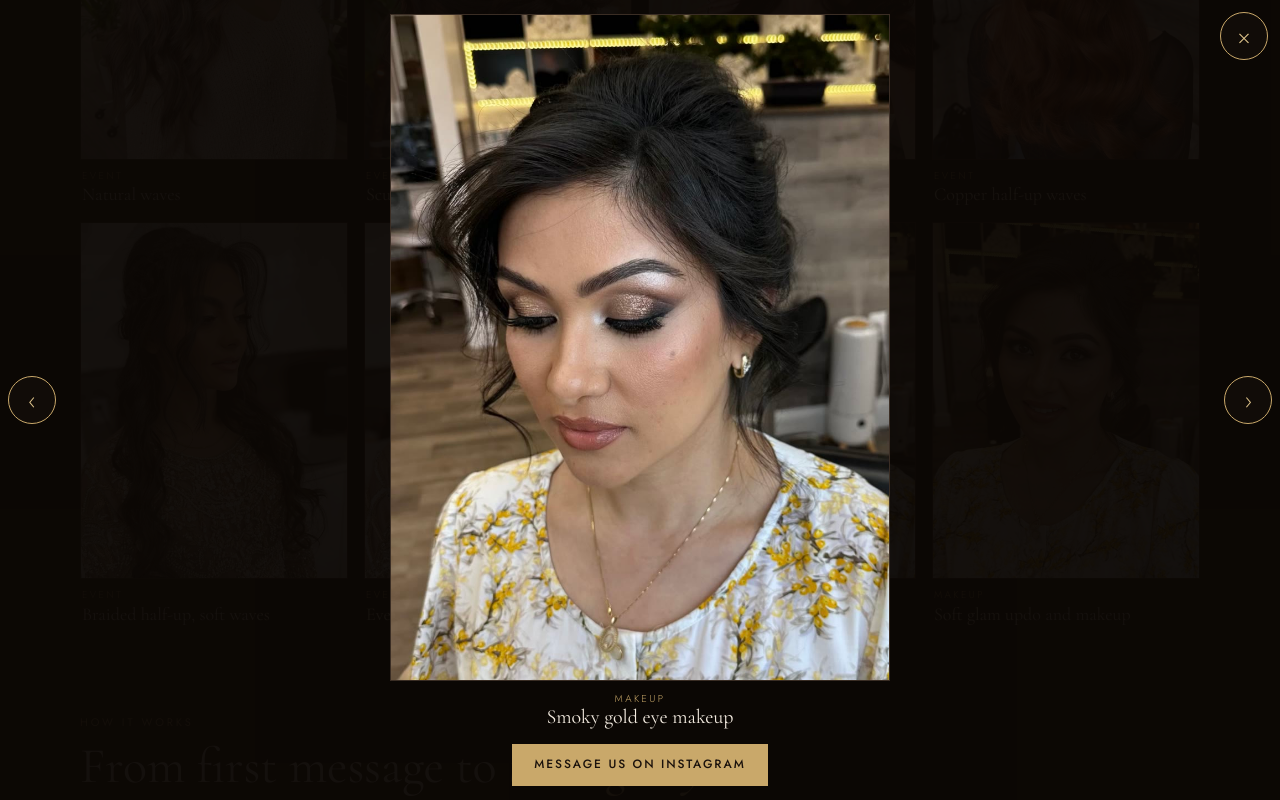
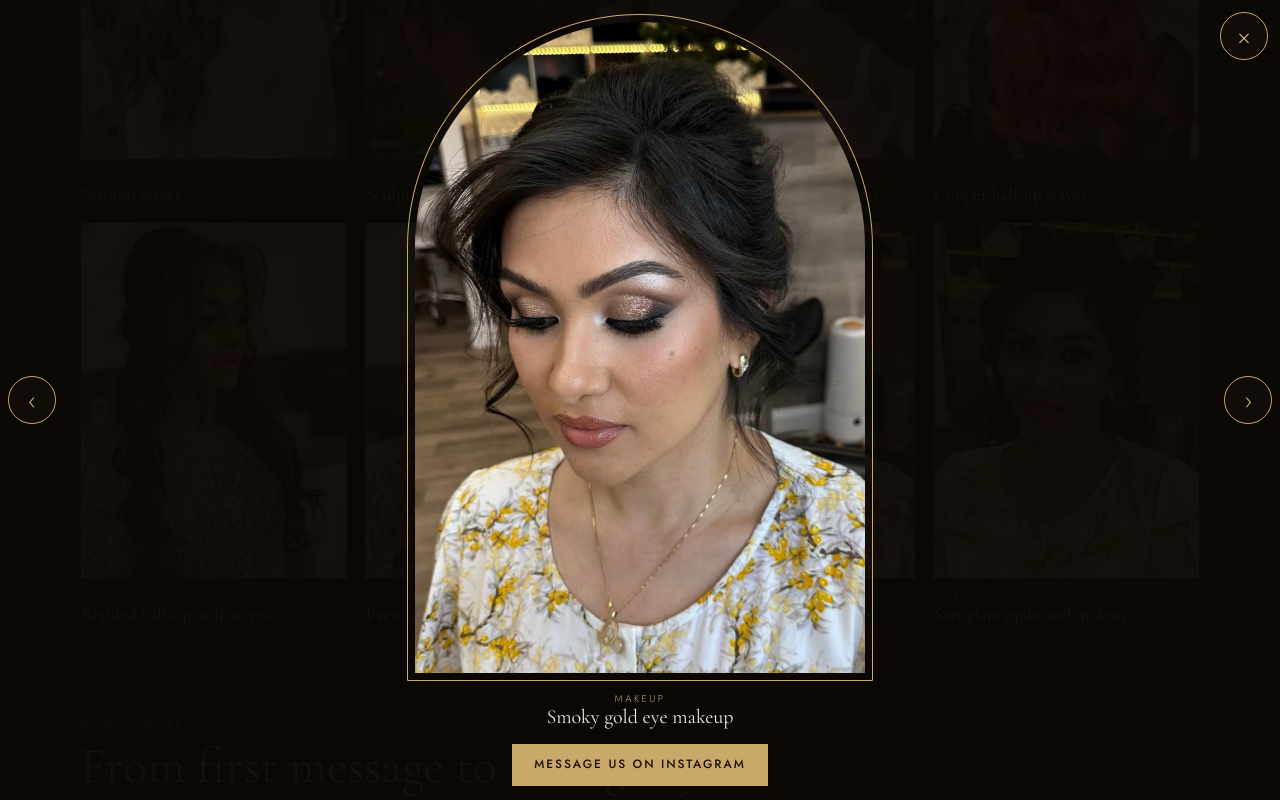
Before and after one commit to armsarkis2011/Gallery, a plain HTML site: page index.html in a window 1280 px wide. Both pictures are taken after a click on the button 782 px from the left and 4125 px from the top of the page. Shown: the part 3725-4525 px from the top of the page. Drawn offline with nearby package versions, Linux system fonts and the light colour scheme.

Commit message:
Lightbox: arch frame for photos and videos
Co-Authored-By: Claude Sonnet 5.5 <noreply@anthropic.com>
Claude-Session: https://claude.ai/code/session_01HVQY9cXmezfY8DcCkXqJ3d

```diff
--- a/index.html
+++ b/index.html
@@ -5,7 +5,7 @@
 .lb { position: fixed; inset: 0; z-index: 100; background: rgba(12,8,5,.96); display: none; flex-direction: column; align-items: center; justify-content: center; padding: max(14px, env(safe-area-inset-top, 0px)) max(14px, env(safe-area-inset-right, 0px)) max(14px, env(safe-area-inset-bottom, 0px)) max(14px, env(safe-area-inset-left, 0px)); touch-action: pan-y; }
 .lb.open { display: flex; }
 .lb-stage { flex: 1; min-height: 0; width: 100%; display: flex; align-items: center; justify-content: center; }
-.lb-stage img, .lb-stage video { max-width: 100%; max-height: 100%; object-fit: contain; display: block; border: 1px solid var(--line); background: #000; }
+.lb-stage img, .lb-stage video { height: 100%; width: auto; max-width: 100%; aspect-ratio: 3 / 4.3; object-fit: cover; object-position: 50% 30%; display: block; border: 1px solid var(--gold); padding: 7px; box-sizing: border-box; background: transparent; border-radius: 999px 999px 4px 4px; }
 .lb-cap { padding: 12px 8px 4px; text-align: center; font-family: var(--display); font-size: 20px; line-height: 1.25; }
 .lb-cap span { display: block; font-family: var(--body); font-size: 10px; letter-spacing: .24em; text-transform: uppercase; color: var(--gold); }
 .lb-cta { margin-top: 10px; display: inline-flex; align-items: center; gap: 8px; color: var(--btn-fg); background: var(--gold); padding: 11px 22px; text-decoration: none; font-weight: 500; font-size: 12px; letter-spacing: .16em; text-transform: uppercase; }
```
